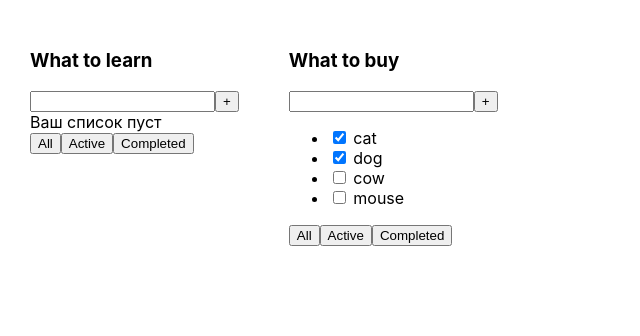
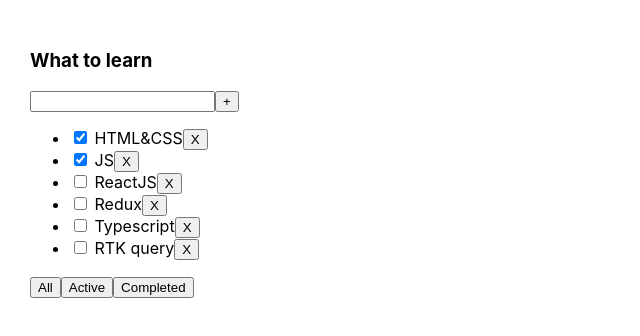
Before and after one commit to AdelZinnurova/todolist, a React (Vite) app: page / in a window 1280 px wide. Shown: the top 336 px of the page, without its empty margins (0-640 px from the left). Built offline with nearby package versions, Linux system fonts and the light colour scheme.

Commit message:
Lesson_2

```diff
--- a/src/App.tsx
+++ b/src/App.tsx
@@ -1,61 +1,50 @@
 import './App.css'
 import {TaskPropsType, TodoListItem} from "./TodoListItem.tsx";
+import {useState} from "react";
+
+export type FiltersValuesType = 'all' | 'active' | 'completed'
 
 function App() {
-  //BLL (бизнес данные)
-  const todoListTitle_1 = 'What to learn'
-  const todoListTitle_2 = 'What to buy'
 
-  const tasks_1: TaskPropsType[] = [
-    // {
-    //     id: 1,
-    //     title: 'HTML&CSS',
-    //     isDone: true
-    // },
-    // {
-    //     id: 2,
-    //     title: 'JS',
-    //     isDone: true
-    // },
-    // {
-    //     id: 3,
-    //     title: 'React',
-    //     isDone: false
-    // }
-  ]
-  const tasks_2: TaskPropsType[] = [
-    {
-      id: 4,
-      title: 'cat',
-      isDone: true
-    },
-    {
-      id: 5,
-      title: 'dog',
-      isDone: true
-    },
-    {
-      id: 6,
-      title: 'cow',
-      isDone: false
-    },
-    {
-      id: 7,
-      title: 'mouse',
-      isDone: false
+    const [tasks, setTasks] = useState<Array<TaskPropsType>>([
+        {id: 1, title: 'HTML&CSS', isDone: true},
+        {id: 2, title: 'JS', isDone: true},
+        {id: 3, title: 'ReactJS', isDone: false},
+        {id: 4, title: 'Redux', isDone: false},
+        {id: 5, title: 'Typescript', isDone: false},
+        {id: 6, title: 'RTK query', isDone: false},
+    ])
+
+    const deleteTask = (taskId: number) => {
+        const nextState: Array<TaskPropsType> = tasks.filter(t => t.id !== taskId) // удаляем таску с помощью метода фильтер
+        setTasks(nextState) // обновляем стейт на новые данные
     }
-  ]
 
+    //BLL (бизнес данные)
+    const todoListTitle_1 = 'What to learn'
 
+    const [filter, setFilter] = useState<FiltersValuesType>('all')
 
+    let filteredTasks: Array<TaskPropsType> = [];
+    if (filter === 'all') {
+        filteredTasks = tasks
+    } else if (filter === 'active') {
+        filteredTasks = tasks.filter(t => t.isDone === false)
+    } else if (filter === 'completed') {
+        filteredTasks = tasks.filter(t => t.isDone === true)
+    }
 
-  // UI (интерфейс)
-  return (
-      <div className="app">
-        <TodoListItem title={todoListTitle_1} tasks={tasks_1}/>
-        <TodoListItem title={todoListTitle_2} tasks={tasks_2}/>
-      </div>
-  )
+    const changeTodolistFilter = (newFilterValue: FiltersValuesType) => {
+        setFilter(newFilterValue)
+    }
+
+    // UI (интерфейс)
+    return (
+        <div className="app">
+            <TodoListItem title={todoListTitle_1} tasks={filteredTasks} deleteTask={deleteTask}
+                          changeTodolistFilter={changeTodolistFilter}/>
+        </div>
+    )
 }
 
 export default App
--- a/src/FilterButtons.tsx
+++ b/src/FilterButtons.tsx
@@ -1,9 +1,15 @@
-export const FilterButtons = () => {
+import {FiltersValuesType} from "./App.tsx";
+
+type FilterButtonsPropsType = {
+    changeTodolistFilter: (newFilterValue: FiltersValuesType) => void
+}
+
+export const FilterButtons = ({changeTodolistFilter}: FilterButtonsPropsType) => {
     return (
         <div>
-            <button>All</button>
-            <button>Active</button>
-            <button>Completed</button>
+            <button onClick={() => changeTodolistFilter('all')}>All</button>
+            <button onClick={() => changeTodolistFilter('active')}>Active</button>
+            <button onClick={() => changeTodolistFilter('completed')}>Completed</button>
         </div>
     );
 };
--- a/src/TaskList.tsx
+++ b/src/TaskList.tsx
@@ -3,9 +3,10 @@ import {TaskPropsType} from "./TodoListItem.tsx";
 
 type TaskListPropsType = {
     tasks: Array<TaskPropsType>,
+    deleteTask: (taskId: number) => void
 }
 
-export const TaskList = ({tasks}: TaskListPropsType) => {
+export const TaskList = ({tasks, deleteTask}: TaskListPropsType) => {
 
     const taskList = tasks.length === 0
         ? <span>Ваш список пуст</span>
@@ -13,8 +14,9 @@ export const TaskList = ({tasks}: TaskListPropsType) => {
             {
                 tasks.map(t => {
                     return (
-                        <li>
+                        <li key={t.id}>
                             <input type="checkbox" checked={t.isDone}/> <span>{t.title}</span>
+                            <button onClick={() => deleteTask(t.id)}>X</button>
                         </li>
                     )
                 })
--- a/src/TodoListItem.tsx
+++ b/src/TodoListItem.tsx
@@ -2,10 +2,13 @@ import {TodoListTitle} from "./TodoListTitle.tsx";
 import {AddTaskForm} from "./AddTaskForm.tsx";
 import {TaskList} from "./TaskList.tsx";
 import {FilterButtons} from "./FilterButtons.tsx";
+import {FiltersValuesType} from "./App.tsx";
 
 type TodoListItemPropsType = {
     title: string
     tasks: Array<TaskPropsType>
+    deleteTask: (taskId: number) => void
+    changeTodolistFilter: (newFilterValue: FiltersValuesType) => void
 }
 
 export type TaskPropsType = {
@@ -19,8 +22,8 @@ export const TodoListItem = (props: TodoListItemPropsType) => {
         <div>
             <TodoListTitle title={props.title}/>
             <AddTaskForm/>
-            <TaskList tasks={props.tasks} />
-            <FilterButtons/>
+            <TaskList tasks={props.tasks} deleteTask={props.deleteTask}/>
+            <FilterButtons changeTodolistFilter={props.changeTodolistFilter}/>
         </div>
     );
 };
```
